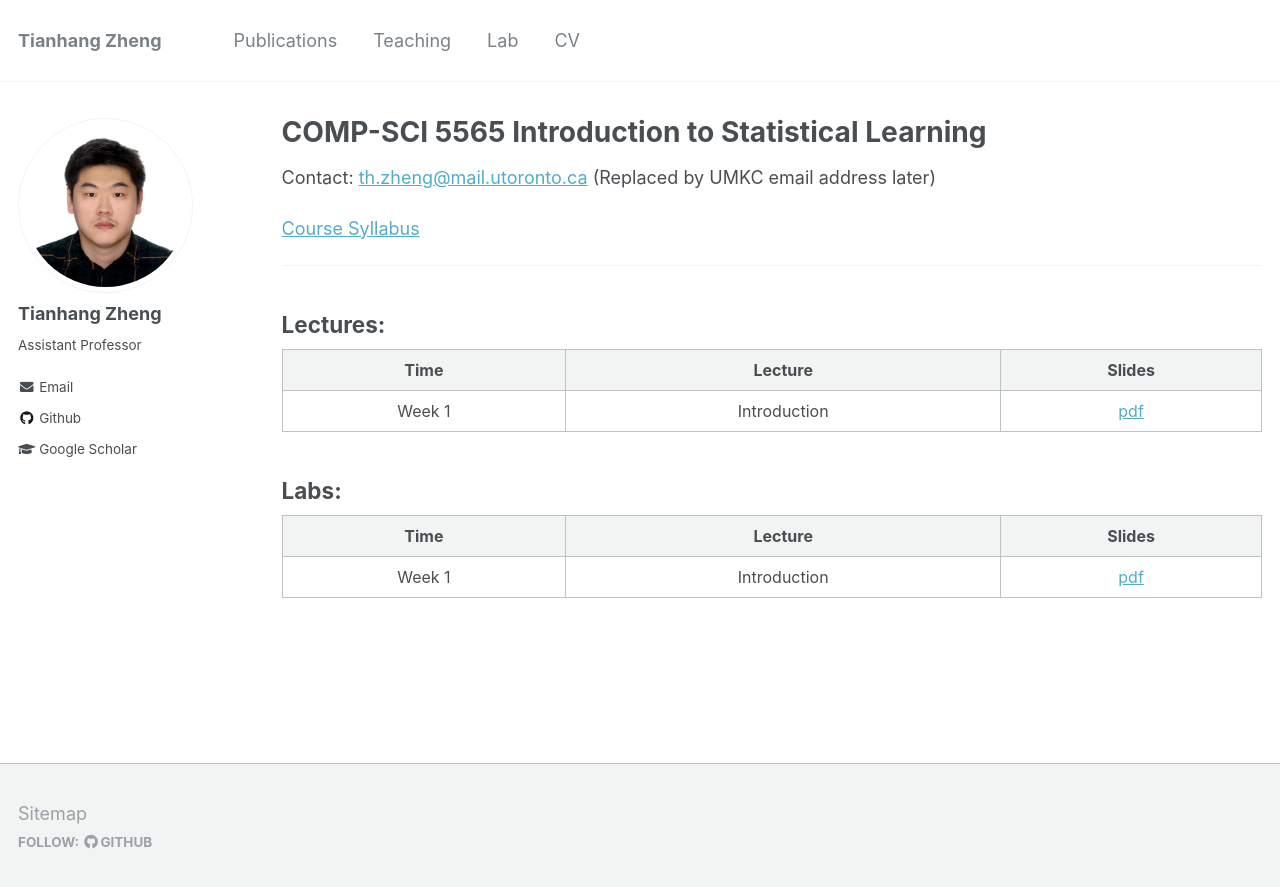
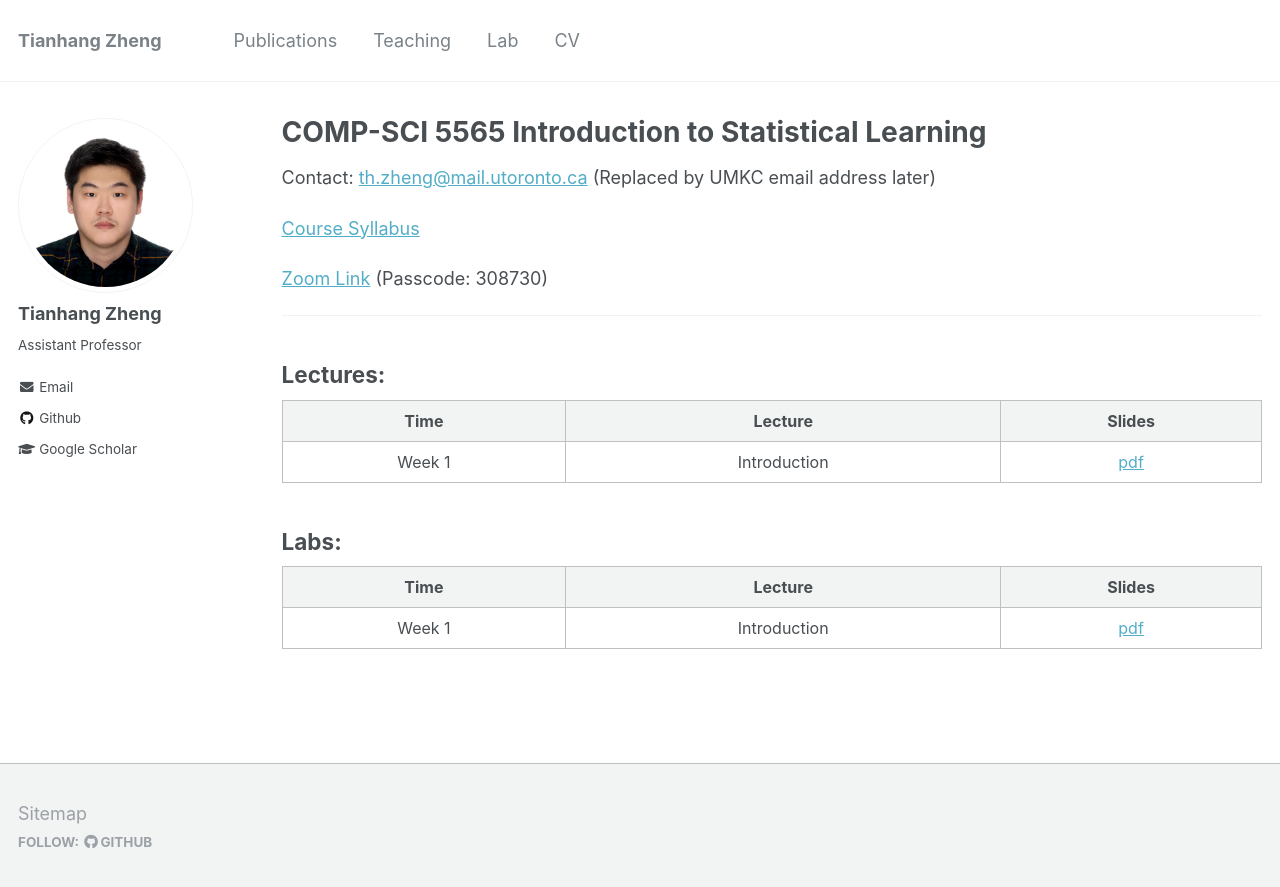
Before and after one commit to tianzheng4/tianzheng4.github.io, a Jekyll site: the page built from _umkc-teaching/2023-fall-teaching-1.md, in a window 1280 px wide. Shown: the top 887 px of the page. Built offline with Jekyll 4.4.1, drawn with Linux system fonts in a browser that asks for light colours.

Commit message:
Update 2023-fall-teaching-1.md

```diff
--- a/_umkc-teaching/2023-fall-teaching-1.md
+++ b/_umkc-teaching/2023-fall-teaching-1.md
@@ -17,6 +17,8 @@ Contact: [th.zheng@mail.utoronto.ca](mailto:th.zheng@mail.utoronto.ca) (Replaced
 
 [Course Syllabus](/umkc-teaching/Fall_23_Comp-Sci_5565_Tianhang.pdf)
 
+[Zoom Link](https://utoronto.zoom.us/j/83894678783) (Passcode: 308730)
+
 ---
 ## Lectures:
 
```
